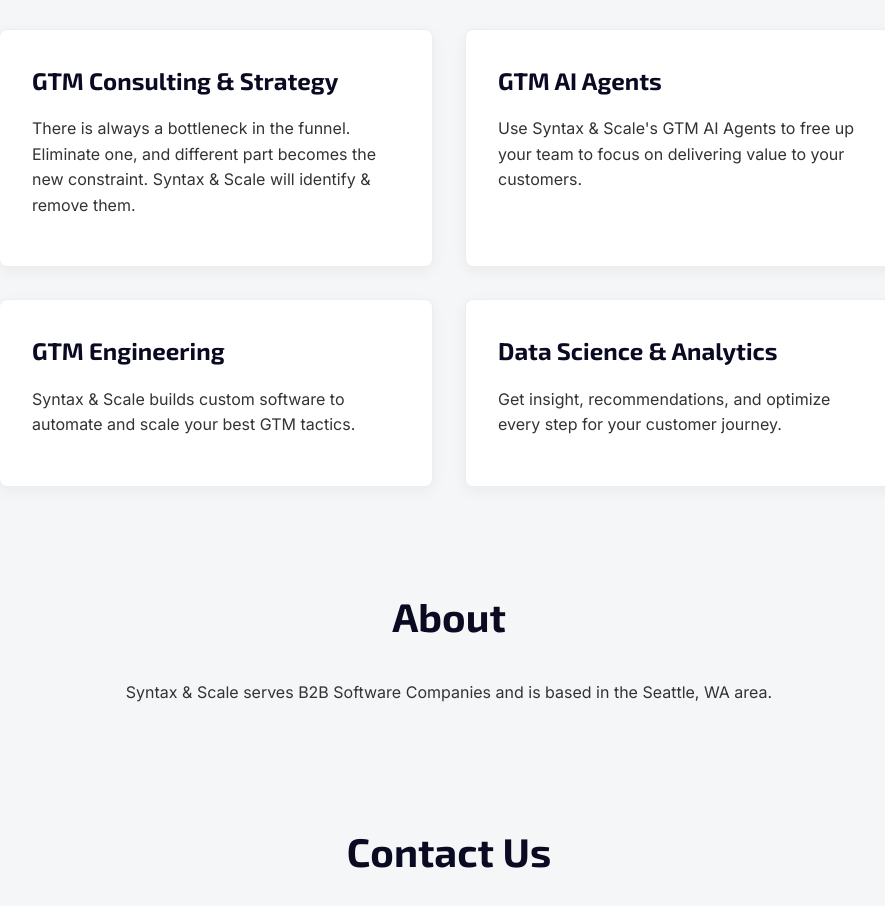
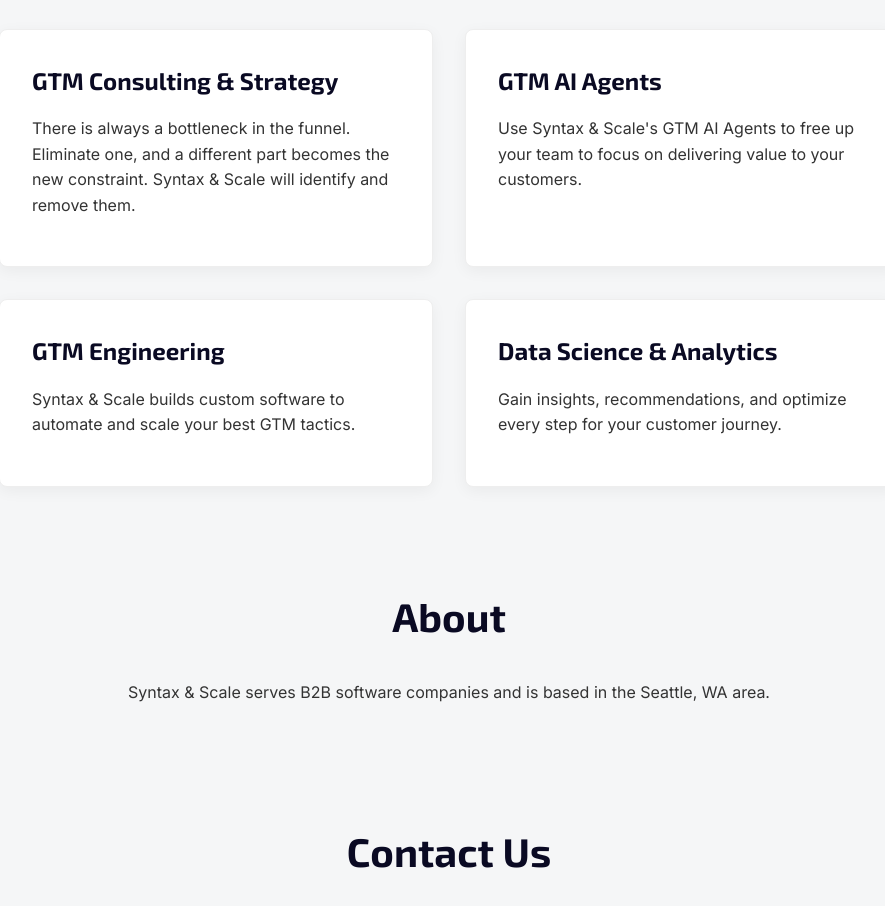
Before and after one commit to SyntaxAndScale/syntax-and-scale-website, a plain HTML site: page index.html in a window 1280 px wide. Shown: the part 748-1654 px from the top of the page, without its empty margins (191-1076 px from the left). Drawn offline with Linux system fonts and the light colour scheme.

Commit message:
Refine website copy in index.html based on review
Applied suggested changes for clarity, grammar, and consistency:
- Lowercased 'Software Companies' in meta descriptions and about section.
- Corrected grammar and replaced '&' with 'and' in 'GTM Consulting & Strategy' card.
- Changed 'Get insight' to 'Gain insights' in 'Data Science & Analytics' card.

```diff
--- a/index.html
+++ b/index.html
@@ -8,7 +8,7 @@
     <link rel="stylesheet" href="style.css">
 
     <!-- SEO Meta Tags -->
-    <meta name="description" content="Syntax & Scale LLC provides professional consulting services for B2B Software Companies, focusing on accelerating revenue growth through Marketing and Sales enablement with automation, analytics, business processes, and technical tools. We also specialize in technical education, Rust and AI software development, and digital media production.">
+    <meta name="description" content="Syntax & Scale LLC provides professional consulting services for B2B software companies, focusing on accelerating revenue growth through Marketing and Sales enablement with automation, analytics, business processes, and technical tools. We also specialize in technical education, Rust and AI software development, and digital media production.">
     <meta name="keywords" content="Syntax & Scale, consulting, marketing, sales, automation, analytics, business processes, technical tools, technical education, software development, Rust, AI, digital media production, B2B software, Seattle, Washington, revenue growth">
     <meta name="author" content="Syntax & Scale LLC">
     <meta name="robots" content="index, follow">
@@ -16,7 +16,7 @@
 
     <!-- Open Graph / Facebook -->
     <meta property="og:title" content="Syntax & Scale LLC - Accelerating Revenue Growth for B2B Software">
-    <meta property="og:description" content="Professional consulting for B2B Software Companies, specializing in Marketing & Sales enablement, automation, analytics, Rust & AI development, and digital media. Based in Seattle, WA.">
+    <meta property="og:description" content="Professional consulting for B2B software companies, specializing in Marketing & Sales enablement, automation, analytics, Rust & AI development, and digital media. Based in Seattle, WA.">
     <meta property="og:url" content="https://syntaxandscale.com">
     <meta property="og:type" content="website">
     <meta property="og:image" content="https://syntaxandscale.com/assets/images/logo.png">
@@ -24,7 +24,7 @@
     <!-- Twitter -->
     <meta name="twitter:card" content="summary_large_image">
     <meta name="twitter:title" content="Syntax & Scale LLC - Accelerating Revenue Growth for B2B Software">
-    <meta name="twitter:description" content="Professional consulting for B2B Software Companies, specializing in Marketing & Sales enablement, automation, analytics, Rust & AI development, and digital media. Based in Seattle, WA.">
+    <meta name="twitter:description" content="Professional consulting for B2B software companies, specializing in Marketing & Sales enablement, automation, analytics, Rust & AI development, and digital media. Based in Seattle, WA.">
     <meta name="twitter:image" content="https://syntaxandscale.com/assets/images/logo.png">
 
     <!-- Schema.org JSON-LD Structured Data -->
@@ -74,7 +74,7 @@
             <div class="service-cards">
                 <div class="card">
                     <h3>GTM Consulting & Strategy</h3>
-                    <p>There is always a bottleneck in the funnel. Eliminate one, and different part becomes the new constraint. Syntax & Scale will identify & remove them.</p>
+                    <p>There is always a bottleneck in the funnel. Eliminate one, and a different part becomes the new constraint. Syntax & Scale will identify and remove them.</p>
                 </div>
             	<div class="card">
             		<h3>GTM AI Agents</h3>
@@ -86,14 +86,14 @@
                 </div>
                 <div class="card">
                     <h3>Data Science & Analytics</h3>
-                    <p>Get insight, recommendations, and optimize every step for  your customer journey.</p>
+                    <p>Gain insights, recommendations, and optimize every step for your customer journey.</p>
                 </div>
             </div>
         </section>
 
         <section id="about">
             <h2>About</h2>
-            <p>Syntax & Scale serves B2B Software Companies and is based in the Seattle, WA area.</p>
+            <p>Syntax & Scale serves B2B software companies and is based in the Seattle, WA area.</p>
         </section>
 
         <section id="contact">
```
